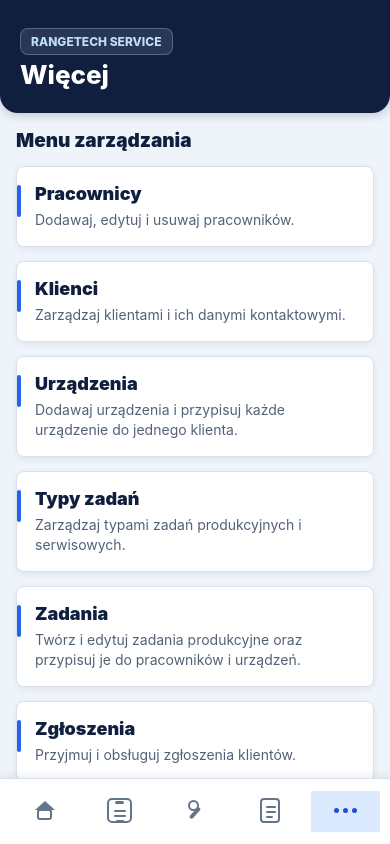
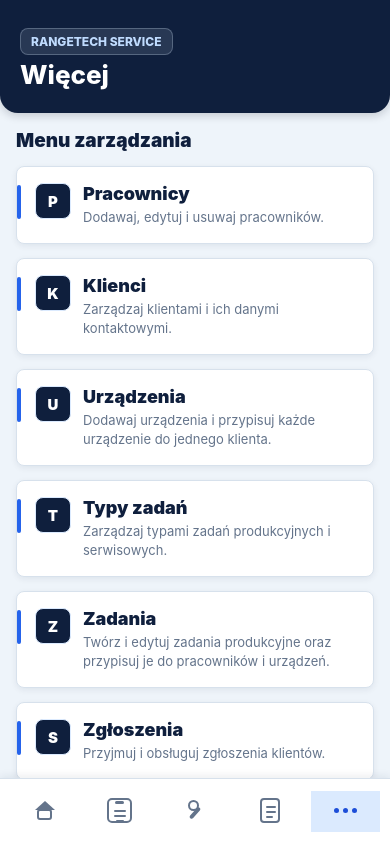
Before and after one commit to goslawen/RangeTechApp, a React Native app in the folder mobile/: screen /More in a window 390 px wide. Built offline with nearby package versions, Linux system fonts and the light colour scheme; no server answers.

Commit message:
Improve mobile menu and delete errors

```diff
--- a/mobile/src/screens/MoreScreen.tsx
+++ b/mobile/src/screens/MoreScreen.tsx
@@ -29,8 +29,18 @@ const businessDescriptions: Record<ResourceKey, string> = {
     'Twórz i edytuj zadania produkcyjne oraz przypisuj je do pracowników i urządzeń.',
   serviceTickets: 'Przyjmuj i obsługuj zgłoszenia klientów.',
   serviceReports: 'Twórz raporty na podstawie zgłoszeń serwisowych.',
-  serviceParts:
-    'Zarządzaj częściami zapasowymi wykorzystywanymi w serwisie.',
+  serviceParts: 'Zarządzaj częściami zapasowymi wykorzystywanymi w serwisie.',
+};
+
+const menuIcons: Record<ResourceKey, string> = {
+  employees: 'P',
+  clients: 'K',
+  devices: 'U',
+  taskTypes: 'T',
+  workTasks: 'Z',
+  serviceTickets: 'S',
+  serviceReports: 'R',
+  serviceParts: 'C',
 };
 
 export function MoreScreen(): React.JSX.Element {
@@ -50,10 +60,17 @@ export function MoreScreen(): React.JSX.Element {
               onPress={() => navigation.navigate('Resource', {resourceKey})}
               style={styles.menuCard}>
               <View style={styles.menuAccent} />
-              <Text style={styles.title}>{resource.pluralLabel}</Text>
-              <Text style={sharedStyles.muted}>
-                {businessDescriptions[resource.key]}
-              </Text>
+              <View style={styles.menuRow}>
+                <View style={styles.iconBox}>
+                  <Text style={styles.iconText}>{menuIcons[resource.key]}</Text>
+                </View>
+                <View style={styles.menuText}>
+                  <Text style={styles.title}>{resource.pluralLabel}</Text>
+                  <Text style={styles.description}>
+                    {businessDescriptions[resource.key]}
+                  </Text>
+                </View>
+              </View>
             </Pressable>
           );
         })}
@@ -63,15 +80,30 @@ export function MoreScreen(): React.JSX.Element {
 }
 
 const styles = StyleSheet.create({
-  sectionTitle: {
-    color: colors.header,
-    fontSize: 19,
+  description: {
+    color: colors.muted,
+    fontSize: 13,
+    lineHeight: 19,
+  },
+  iconBox: {
+    alignItems: 'center',
+    backgroundColor: colors.header,
+    borderColor: colors.primarySoft,
+    borderRadius: 8,
+    borderWidth: 1,
+    height: 36,
+    justifyContent: 'center',
+    width: 36,
+  },
+  iconText: {
+    color: '#ffffff',
+    fontSize: 15,
     fontWeight: '900',
   },
   menuAccent: {
     backgroundColor: colors.primary,
     borderRadius: 999,
-    height: 32,
+    height: 34,
     left: 0,
     position: 'absolute',
     top: 18,
@@ -82,10 +114,23 @@ const styles = StyleSheet.create({
     overflow: 'hidden',
     paddingLeft: 18,
   },
+  menuRow: {
+    alignItems: 'flex-start',
+    flexDirection: 'row',
+    gap: 12,
+  },
+  menuText: {
+    flex: 1,
+    gap: 4,
+  },
+  sectionTitle: {
+    color: colors.header,
+    fontSize: 19,
+    fontWeight: '900',
+  },
   title: {
     color: colors.header,
     fontSize: 18,
     fontWeight: '900',
-    marginBottom: 6,
   },
 });
--- a/mobile/src/screens/ResourceScreen.tsx
+++ b/mobile/src/screens/ResourceScreen.tsx
@@ -226,7 +226,11 @@ export function ResourceView({
     } catch (caughtError) {
       const apiError =
         caughtError instanceof Error ? caughtError.message : 'Błąd API';
-      setError(`Nie udało się usunąć rekordu: ${apiError}`);
+      console.log('Delete failed', {
+        error: apiError,
+        resource: resource.key,
+      });
+      setError(getDeleteErrorMessage(resource.key));
     } finally {
       setIsLoading(false);
     }
@@ -472,6 +476,21 @@ function updateFormValue(
     clientId: value,
     deviceId: selectedDeviceBelongsToClient ? previous.deviceId : '',
   };
+}
+
+function getDeleteErrorMessage(resourceKey: ResourceKey) {
+  switch (resourceKey) {
+    case 'clients':
+      return 'Nie można usunąć klienta, ponieważ ma przypisane urządzenia lub zgłoszenia serwisowe.';
+    case 'devices':
+      return 'Nie można usunąć urządzenia, ponieważ ma przypisane zadania lub zgłoszenia serwisowe.';
+    case 'employees':
+      return 'Nie można usunąć pracownika, ponieważ ma przypisane zadania lub raporty serwisowe.';
+    case 'serviceTickets':
+      return 'Nie można usunąć zgłoszenia, ponieważ ma przypisane raporty serwisowe.';
+    default:
+      return 'Nie można usunąć rekordu, ponieważ jest powiązany z innymi danymi w systemie.';
+  }
 }
 
 function validateForm(
```
